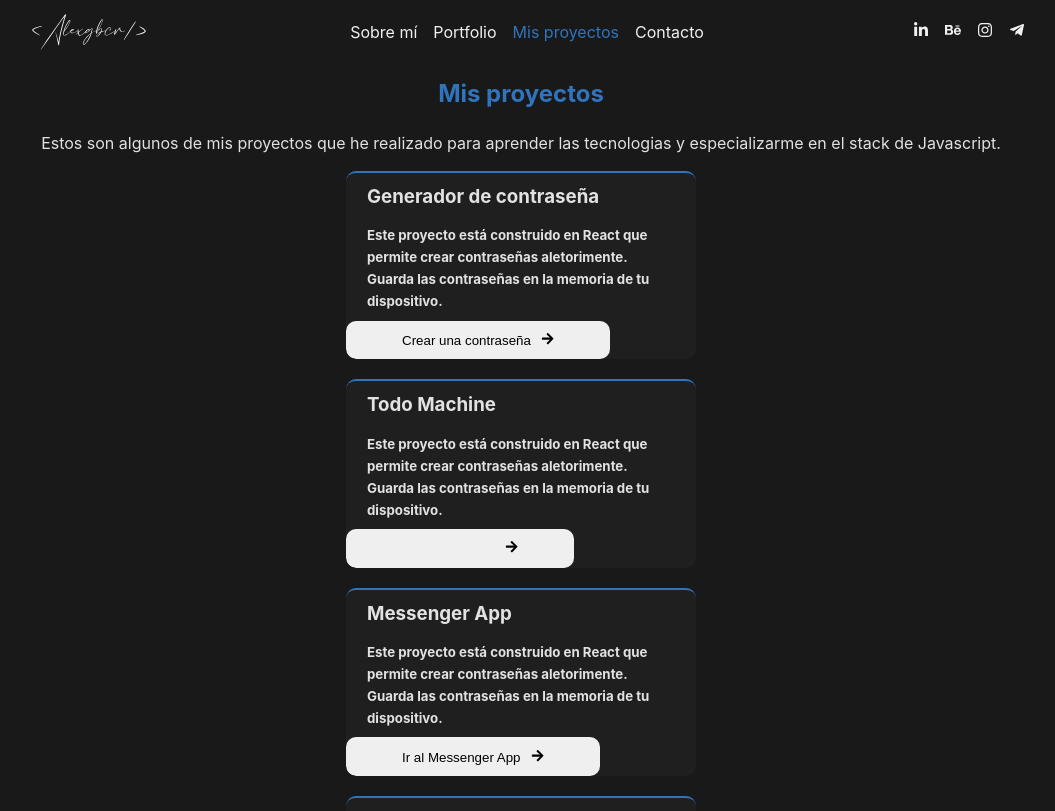
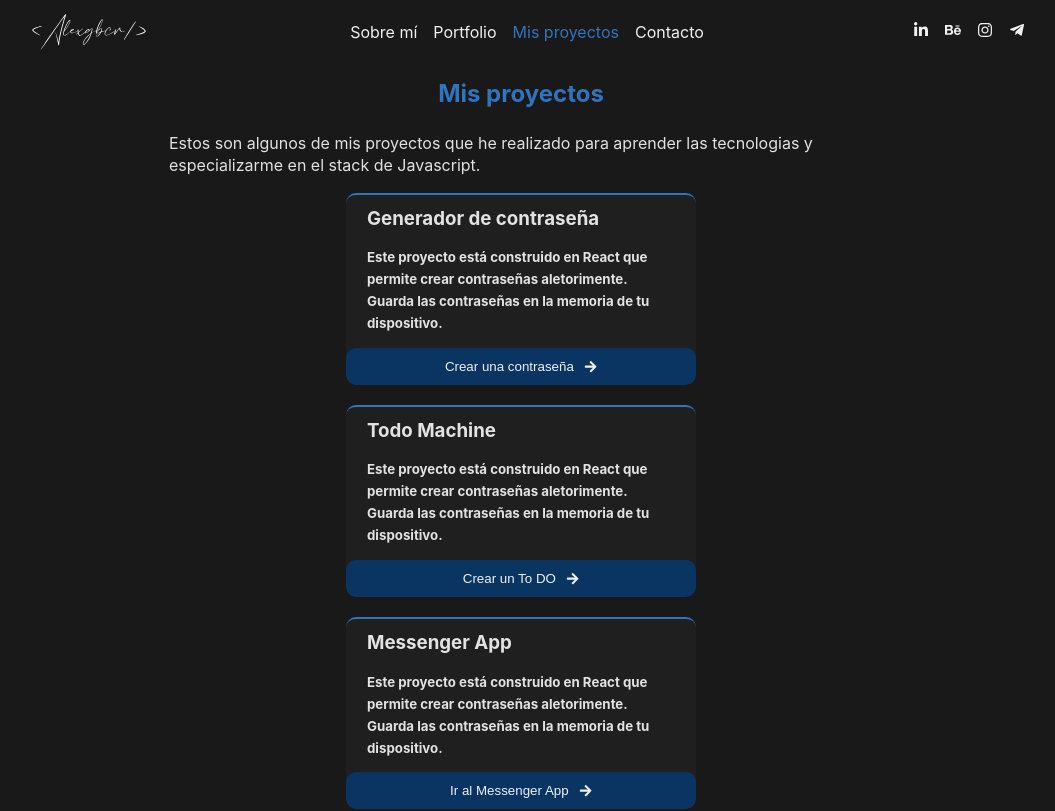
Before and after one commit to alegbcr/alegbcr.github.io, a React (Vite) app: page /#/my-projects in a window 1280 px wide. Shown: the top 811 px of the page, without its empty margins (119-1174 px from the left). Built offline with nearby package versions, Linux system fonts and the light colour scheme.

Commit message:
[UPDATE] building desktop mode

```diff
--- a/src/components/Container.jsx
+++ b/src/components/Container.jsx
@@ -59,6 +59,23 @@
   display: flex;
   flex-wrap: wrap;
   justify-content: center;
+
+  @media screen and (min-width: 1280px) and (orientation: landscape) {
+    &.overlay {
+      align-items: center;
+      margin-right: 20%;
+    }
+
+    &.base {
+      display: flex;
+      flex-direction: column;
+      justify-content: end;
+      height: 100%;
+      max-width: 50%;
+      padding-top: 2rem;
+      /* background-color: rgba(255, 255, 255, 0.1); */
+    }
+  }
 `;
 
 export const Container = ({ className, style, children }) => {
@@ -68,3 +85,7 @@
     </ContainerBase>
   );
 };
+
+// @media screen and (min-width: 1280px) and (orientation: landscape) {
+//
+// }
--- a/src/components/Image.jsx
+++ b/src/components/Image.jsx
@@ -9,4 +9,12 @@
     line-height: 0;
     opacity: 0.3;
   }
+
+  @media screen and (min-width: 1280px) and (orientation: landscape) {
+    &.background {
+      object-position: center;
+      line-height: 0;
+      opacity: 0.3;
+    }
+  }
 `;
--- a/src/components/Picture.jsx
+++ b/src/components/Picture.jsx
@@ -13,6 +13,14 @@
   &.background {
     height: 92vh;
   }
+
+  @media screen and (min-width: 1280px) and (orientation: landscape) {
+    &.background {
+      height: 80vh;
+      width: 50%;
+      margin-left: 40%;
+    }
+  }
 `;
 
 export const Picture = ({ className, children }) => {
--- a/src/components/Section.jsx
+++ b/src/components/Section.jsx
@@ -27,6 +27,18 @@
   &::-webkit-scrollbar {
     display: none; /* for Chrome, Safari, and Opera */
   }
+
+  @media screen and (min-width: 769px) and (orientation: landscape) {
+    justify-content: center;
+
+    &.center {
+      width: 60%;
+      margin: 0 auto;
+      flex-direction: column;
+      justify-content: center;
+      align-items: center;
+    }
+  }
 `;
 
 export const Section = ({ className, style, children }) => {
--- a/src/hooks/InitialState.jsx
+++ b/src/hooks/InitialState.jsx
@@ -57,7 +57,7 @@
         iconName: <FaInstagram />,
       },
       {
-        id: 2,
+        id: 4,
         reference: "https://t.me/alexgbcr",
         iconName: <FaTelegramPlane />,
       },
--- a/src/pages/AboutMe.jsx
+++ b/src/pages/AboutMe.jsx
@@ -66,7 +66,7 @@
                   </li>
                 ))}
               </List>
-              <Button classNames="contact__button" onClick={handleContact}>
+              <Button className="contact__button" onClick={handleContact}>
                 Contacto
               </Button>
             </div>
--- a/src/pages/MyProjects.jsx
+++ b/src/pages/MyProjects.jsx
@@ -25,7 +25,7 @@
               <div>
                 <CardTitle>{work.title}</CardTitle>
                 <CardDescription>{work.description}</CardDescription>
-                <Button classNames="my-project">
+                <Button className="my-project">
                   {work.reference ? (
                     <a target="blank" href={work.reference}>
                       {work.buttonText}
```
